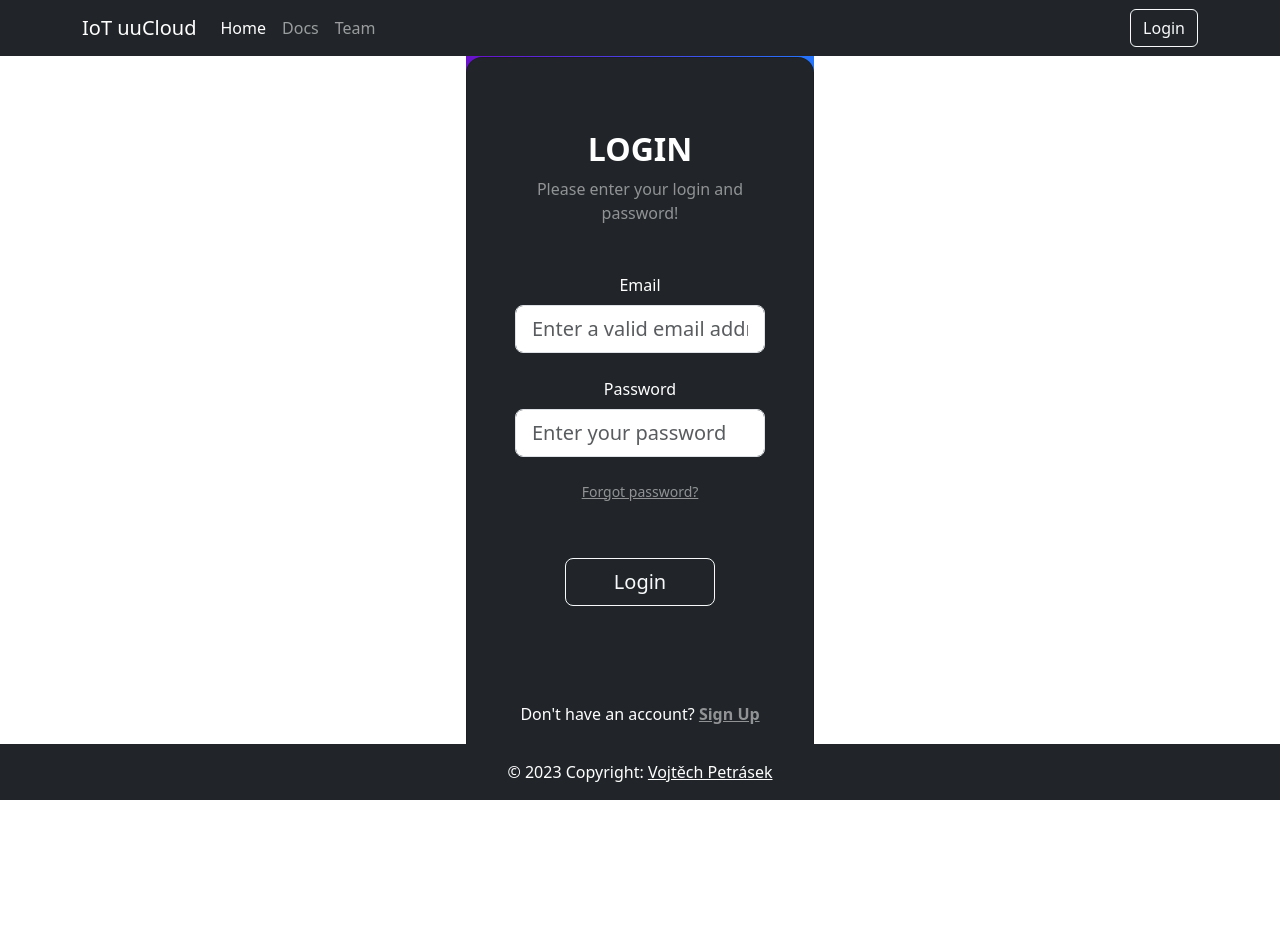
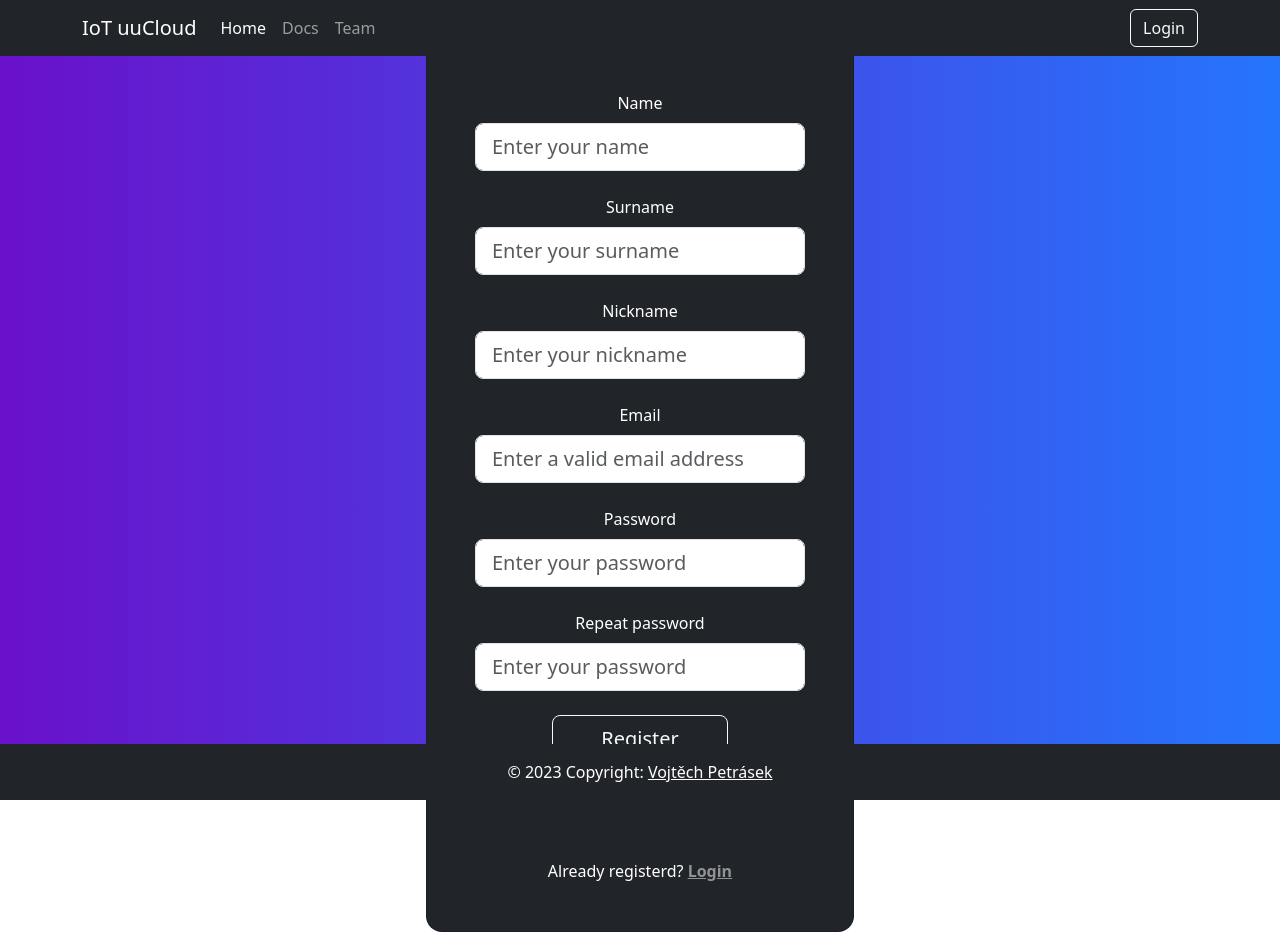
Before and after one commit to uu-team-8/uuWeb, a React (Create React App) app: page /register in a window 1280 px wide. Before the commit the page ends 800 px from the top, so only its background shows below. Built offline with nearby package versions, Linux system fonts and the light colour scheme.

Commit message:
added register page

```diff
--- a/src/components/Login/LoginForm.js
+++ b/src/components/Login/LoginForm.js
@@ -1,5 +1,4 @@
 import React, { Component } from "react";
-import "./login.css";
 
 class LoginForm extends Component {
   constructor(props) {
@@ -57,7 +56,7 @@ class LoginForm extends Component {
               <div>
                 <p class="mb-0">
                   Don't have an account?{" "}
-                  <a href="#!" class="text-white-50 fw-bold">
+                  <a href="/register" class="text-white-50 fw-bold">
                     Sign Up
                   </a>
                 </p>
--- a/src/components/Login/RegisterForm.js
+++ b/src/components/Login/RegisterForm.js
@@ -1,5 +1,4 @@
 import React, { Component } from "react";
-import "./login.css";
 
 class RegisterForm extends Component {
   constructor(props) {
@@ -10,15 +9,51 @@ class RegisterForm extends Component {
     return (
       <div>
         <div
-          class="d-flex align-items-center justify-content-center gradient-custom"
+          class="d-flex align-items-center justify-content-center"
           style={{ height: "90vh" }}>
           <div class="card bg-dark text-white" style={{ borderRadius: "1rem" }}>
             <div class="card-body p-5 text-center">
               <div class="mb-md-5 mt-md-4 pb-5">
-                <h2 class="fw-bold mb-2 text-uppercase">Login</h2>
+                <h2 class="fw-bold mb-2 text-uppercase">Register</h2>
                 <p class="text-white-50 mb-5">
                   Please enter your login and password!
                 </p>
+
+                <div class="form-outline form-white mb-4">
+                  <label class="form-label" for="typeName">
+                    Name
+                  </label>
+                  <input
+                    type="text"
+                    id="typename"
+                    class="form-control form-control-lg"
+                    placeholder="Enter your name"
+                  />
+                </div>
+
+                <div class="form-outline form-white mb-4">
+                  <label class="form-label" for="typeSurname">
+                    Surname
+                  </label>
+                  <input
+                    type="text"
+                    id="typeSurname"
+                    class="form-control form-control-lg"
+                    placeholder="Enter your surname"
+                  />
+                </div>
+
+                <div class="form-outline form-white mb-4">
+                  <label class="form-label" for="typeNickname">
+                    Nickname
+                  </label>
+                  <input
+                    type="text"
+                    id="typeNickname"
+                    class="form-control form-control-lg"
+                    placeholder="Enter your nickname"
+                  />
+                </div>
 
                 <div class="form-outline form-white mb-4">
                   <label class="form-label" for="typeEmailX">
@@ -43,22 +78,27 @@ class RegisterForm extends Component {
                     placeholder="Enter your password"
                   />
                 </div>
-
-                <p class="small mb-5 pb-lg-2">
-                  <a class="text-white-50" href="#!">
-                    Forgot password?
-                  </a>
-                </p>
+                <div class="form-outline form-white mb-4">
+                  <label class="form-label" htmlfor="typePassword2">
+                    Repeat password
+                  </label>
+                  <input
+                    type="password"
+                    id="typePassword2"
+                    class="form-control form-control-lg"
+                    placeholder="Enter your password"
+                  />
+                </div>
 
                 <button class="btn btn-outline-light btn-lg px-5" type="submit">
-                  Login
+                  Register
                 </button>
               </div>
               <div>
                 <p class="mb-0">
-                  Don't have an account?{" "}
-                  <a href="#!" class="text-white-50 fw-bold">
-                    Sign Up
+                  Already registerd?{" "}
+                  <a href="/login" class="text-white-50 fw-bold">
+                    Login
                   </a>
                 </p>
               </div>
--- a/src/sites/Register.js
+++ b/src/sites/Register.js
@@ -4,24 +4,16 @@ import NavBar from "../components/Navbar/Navbar";
 import Footer from "../components/Footer/Footer";
 import RegisterForm from "../components/Login/RegisterForm";
 
+import "./page.css";
+
 class RegisterPage extends Component {
   render() {
     return (
-      <>
+      <div class="gradient-custom" style={{ height: "100vh", weight: "100vw" }}>
         <NavBar />
-        <div className="container">
-          <div class="container">
-            <div class="row">
-              <div class="col-sm"></div>
-              <div class="col-sm">
-                <RegisterForm />
-              </div>
-              <div class="col-sm"></div>
-            </div>
-          </div>
-        </div>
+        <RegisterForm />
         <Footer />
-      </>
+      </div>
     );
   }
 }
```
